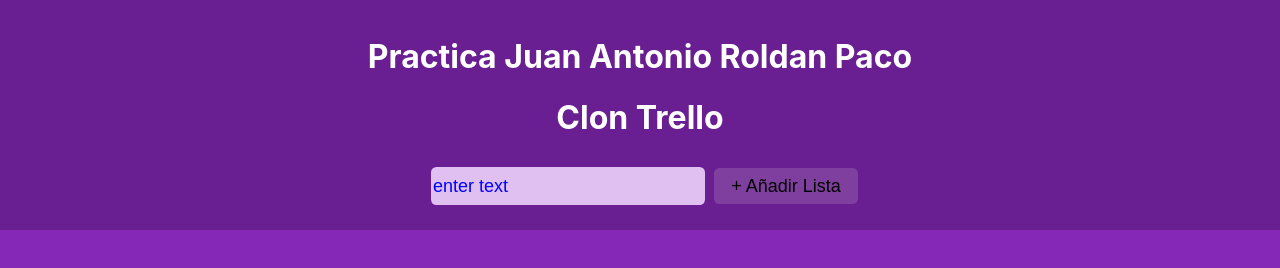
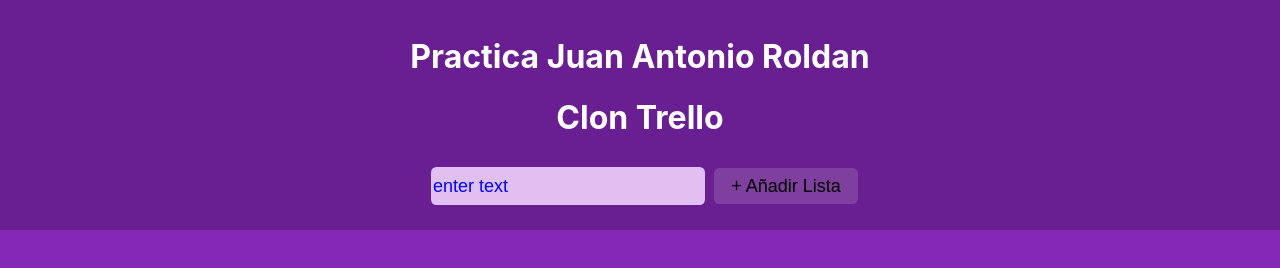
Before and after one commit to juanakan/practica-trello, a React app: page / in a window 1280 px wide. Built offline with nearby package versions, Linux system fonts and the light colour scheme.

```diff
--- a/src/components/App.css
+++ b/src/components/App.css
@@ -42,6 +42,7 @@
 .formularioLista button:hover{
   background-color: #b07bca;
 }
+
 ::placeholder{
   color:blue;
 }
--- a/src/components/App.js
+++ b/src/components/App.js
@@ -55,7 +55,7 @@
     return (
       <div className="App">
         <header>
-          <h1 className="nombreApp">Practica Juan Antonio Roldan Paco</h1>
+          <h1 className="nombreApp">Practica Juan Antonio Roldan</h1>
           <h1 className="nombreApp">Clon Trello</h1>
           <form className ="formularioLista" onSubmit={this.addItem}>
             <input type="text" placeholder="enter text"
```
